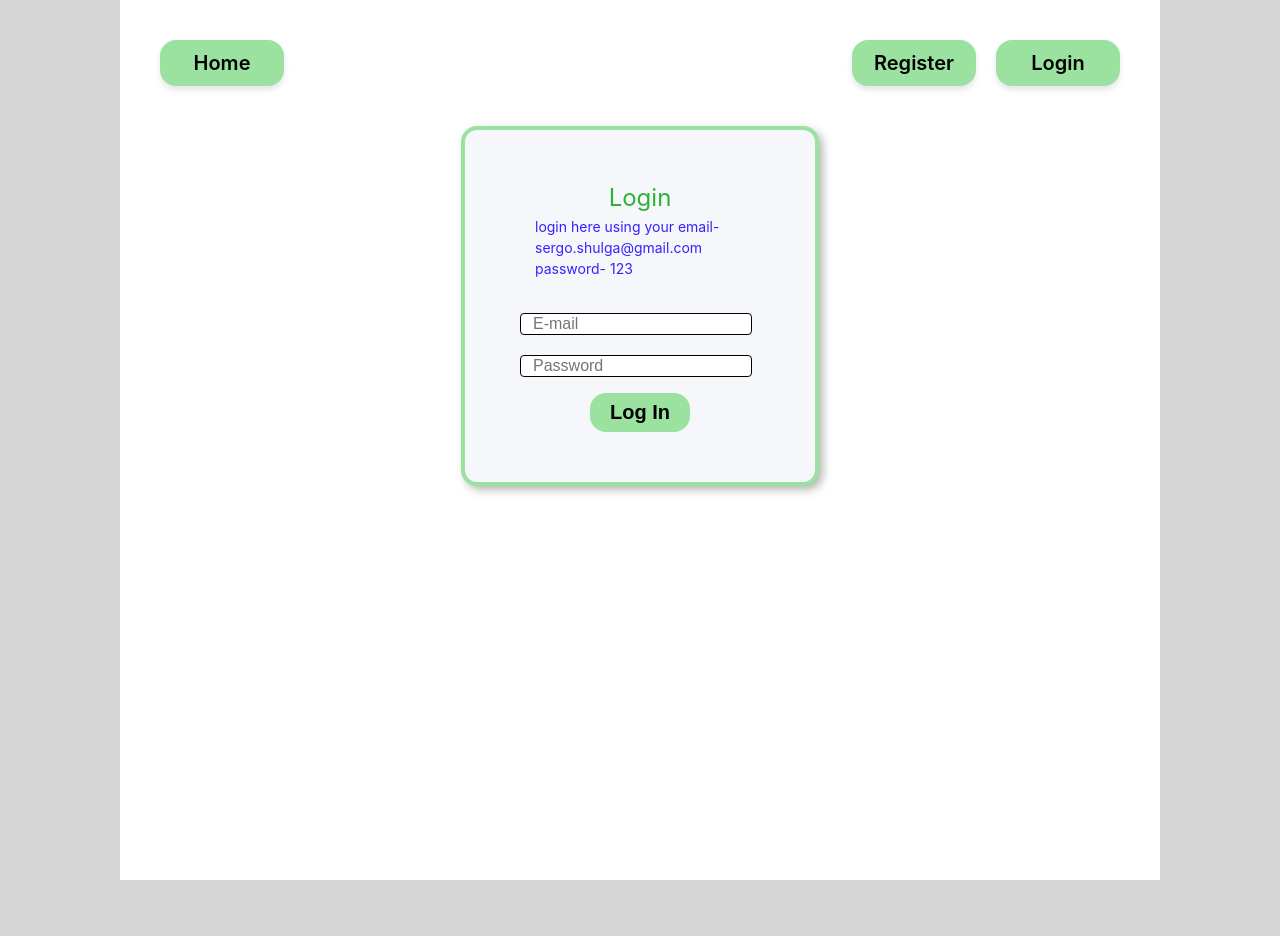
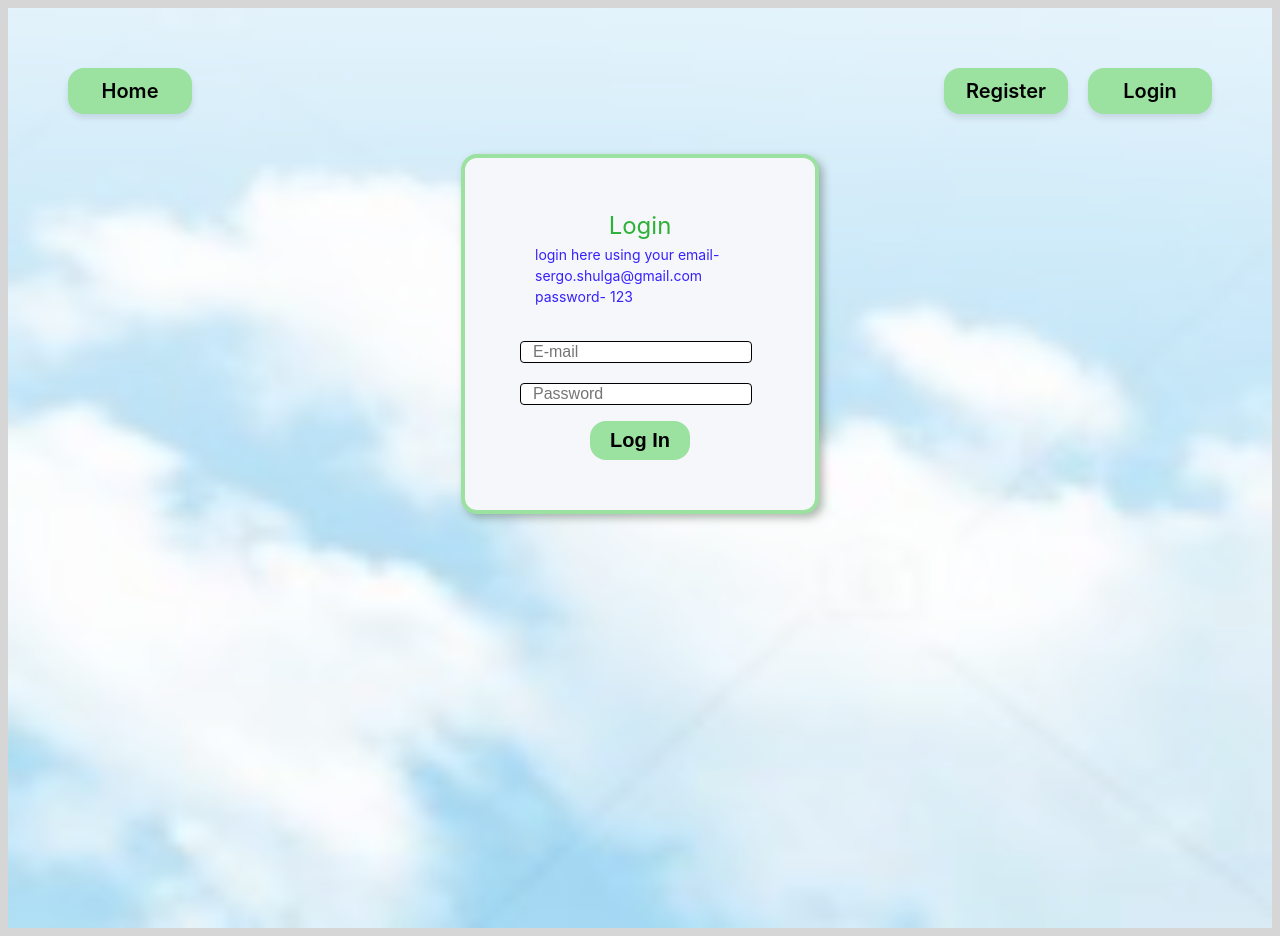
Before and after one commit to shulsergio/Places-project, a React (Vite) app: page /login in a window 1280 px wide. Before the commit the page ends 880 px from the top, so only its background shows below. Built offline with nearby package versions, Linux system fonts and the light colour scheme.

Commit message:
v 1.91 fix addVisitForm + BgImage

```diff
--- a/index.html
+++ b/index.html
@@ -3,6 +3,7 @@
   <head>
     <meta charset="UTF-8" />
     <link rel="icon" type="image/svg+xml" href="/public/new.png" />
+    <link rel="stylesheet" href="index.css" />
     <meta name="viewport" content="width=device-width, initial-scale=1.0" />
     <title>Visits notebook</title>
   </head>
--- a/src/App.css
+++ b/src/App.css
@@ -1,12 +1,5 @@
-:root {
-  font-family: Inter, system-ui, Avenir, Helvetica, Arial, sans-serif;
-  font-weight: 400;
-}
-
 body {
-  margin: 0;
-  width: 1200 px;
-  /* min-height: 100vh; */
+  /* margin: 0; */
 }
 h1,
 h2,
--- a/src/components/AppBar/AppBar.module.css
+++ b/src/components/AppBar/AppBar.module.css
@@ -3,7 +3,6 @@
   flex-wrap: nowrap;
   flex-direction: row;
   align-items: center;
-  width: 100%;
   display: flex;
   flex-direction: row;
   /* padding-left: 15px;
--- a/src/components/AuthNav/AuthNav.module.css
+++ b/src/components/AuthNav/AuthNav.module.css
@@ -1,5 +1,5 @@
 .nav {
-  width: 100%;
+  /* width: 100%; */
   display: flex;
   flex-direction: row;
   justify-content: flex-end;
--- a/src/components/Layout/Layout.module.css
+++ b/src/components/Layout/Layout.module.css
@@ -1,7 +1,12 @@
 .box {
-  max-width: 960px;
-  min-height: 800px;
-  margin: 0 auto;
-  padding: 40px 40px;
-  background-color: white;
+  height: 100vh;
+  max-width: 100%;
+  padding: 60px 60px;
+  background-image: url("../../assets/2.png"),
+    linear-gradient(rgba(255, 255, 255, 0.8), rgba(255, 255, 255, 0.2));
+  background-blend-mode: overlay;
+
+  background-size: cover;
+  background-repeat: initial;
+  background-position: center;
 }
--- a/src/index.css
+++ b/src/index.css
@@ -2,7 +2,8 @@
   font-family: Inter, system-ui, Avenir, Helvetica, Arial, sans-serif;
   line-height: 1.5;
   font-weight: 400;
-
+  max-width: 1440px;
+  margin: 0 auto;
   color-scheme: light dark;
   color: rgba(25, 0, 255, 0.87);
   background-color: #d6d6d6;
```
Also changed, not shown: src/assets/1.JPG (added), src/assets/2.png (added).
